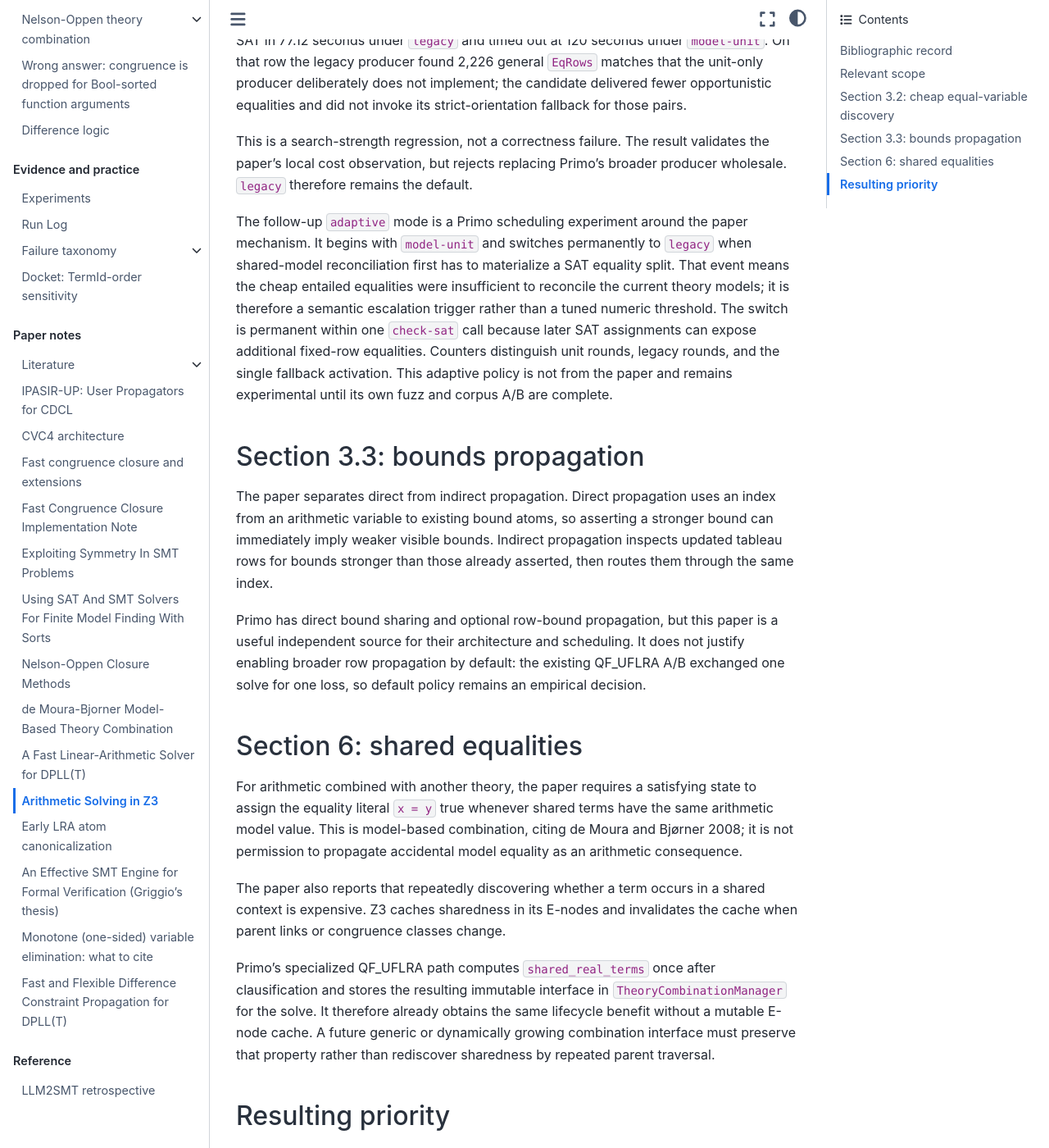
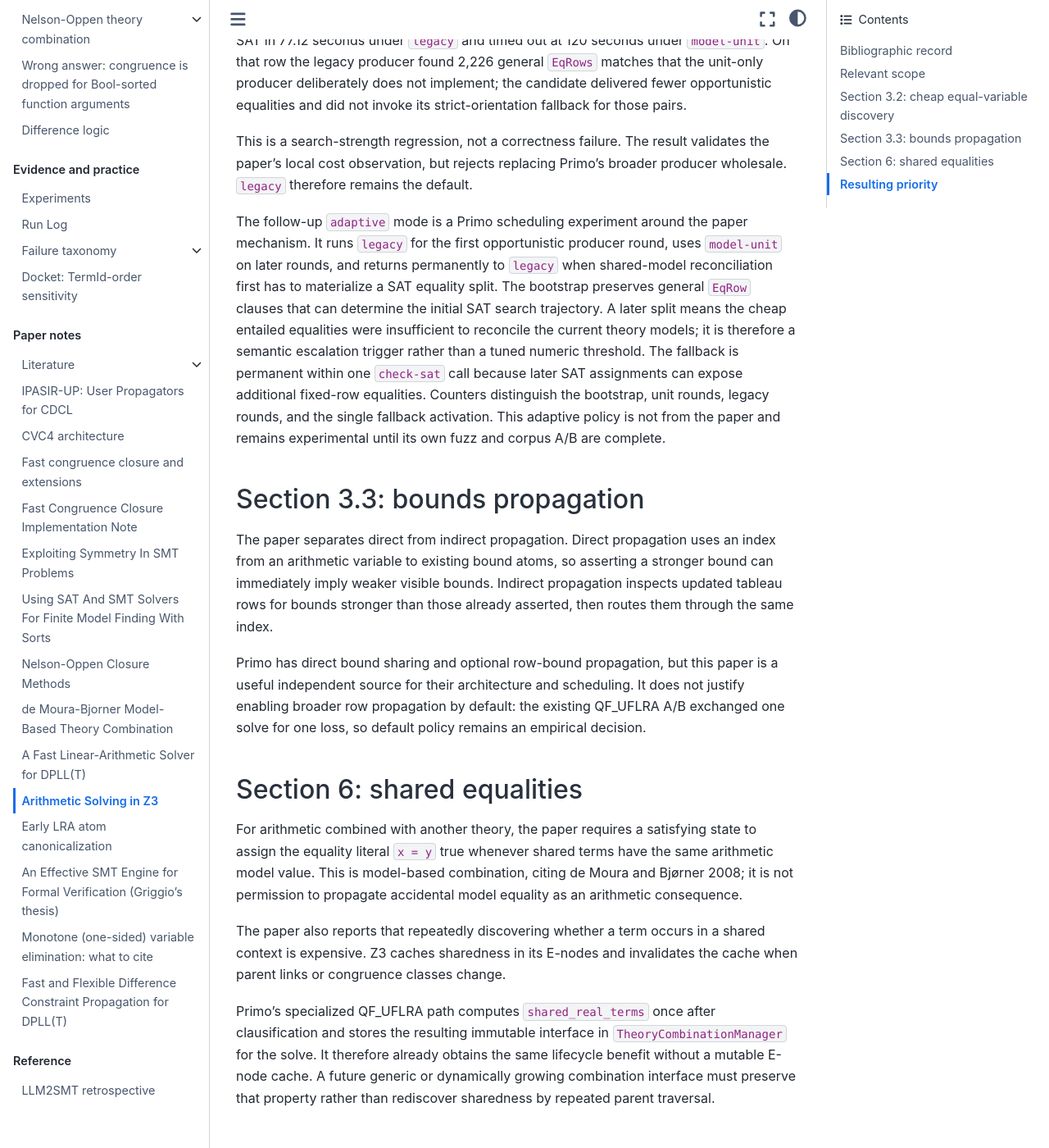
Before and after one commit to primo-solver/primo, a Jupyter Book: the page built from docs/papers/arithmetic-solving-in-z3.md, in a window 1280 px wide and 1400 px high, scrolled down 4131 px. Shown: the whole window at 82% size. Built offline with Jupyter Book 1.0.4 settings and Sphinx 7.4.7 and the Sphinx Book theme 1.1.4, drawn with Linux system fonts in a browser that asks for light colours; some of the changed text lies outside the part shown.

Commit message:
Bootstrap adaptive LRA equality production

```diff
--- a/docs/papers/arithmetic-solving-in-z3.md
+++ b/docs/papers/arithmetic-solving-in-z3.md
@@ -170,16 +170,18 @@ validates the paper's local cost observation, but rejects replacing Primo's
 broader producer wholesale. `legacy` therefore remains the default.
 
 The follow-up `adaptive` mode is a Primo scheduling experiment around the
-paper mechanism. It begins with `model-unit` and switches permanently to
-`legacy` when shared-model reconciliation first has to materialize a SAT
-equality split. That event means the cheap entailed equalities were
+paper mechanism. It runs `legacy` for the first opportunistic producer round,
+uses `model-unit` on later rounds, and returns permanently to `legacy` when
+shared-model reconciliation first has to materialize a SAT equality split.
+The bootstrap preserves general `EqRow` clauses that can determine the initial
+SAT search trajectory. A later split means the cheap entailed equalities were
 insufficient to reconcile the current theory models; it is therefore a
-semantic escalation trigger rather than a tuned numeric threshold. The switch
-is permanent within one `check-sat` call because later SAT assignments can
-expose additional fixed-row equalities. Counters distinguish unit rounds,
-legacy rounds, and the single fallback activation. This adaptive policy is not
-from the paper and remains experimental until its own fuzz and corpus A/B are
-complete.
+semantic escalation trigger rather than a tuned numeric threshold. The
+fallback is permanent within one `check-sat` call because later SAT assignments
+can expose additional fixed-row equalities. Counters distinguish the bootstrap,
+unit rounds, legacy rounds, and the single fallback activation. This adaptive
+policy is not from the paper and remains experimental until its own fuzz and
+corpus A/B are complete.
 
 ## Section 3.3: bounds propagation
 
@@ -222,6 +224,7 @@ correct transition: replace exact-offset row bucketing with the
 current-model-filtered unit-row recognizer, retain explanations, and leave the
 strict-orientation oracle as the completeness path. The opt-in `model-unit`
 producer is the completed experiment. It substantially reduces producer-local
-work, but the recorded full-corpus loss rejects default promotion. A future
-adaptive design would need to recover useful general `EqRows` lemmas without
-paying their exact-offset cost on every round.
+work, but the recorded full-corpus loss rejects default promotion. The
+experimental `adaptive` policy tests whether one legacy bootstrap round can
+recover useful general `EqRows` lemmas without paying their exact-offset cost
+on every round; its benchmark result is not yet established.
```
Also changed, not shown: docs/debugging.md (+1 -0 lines), docs/papers/nelson-oppen-closure-methods.md (+12 -9 lines), docs/tuning-parameters.md (+1 -1 lines), 4 other files.
